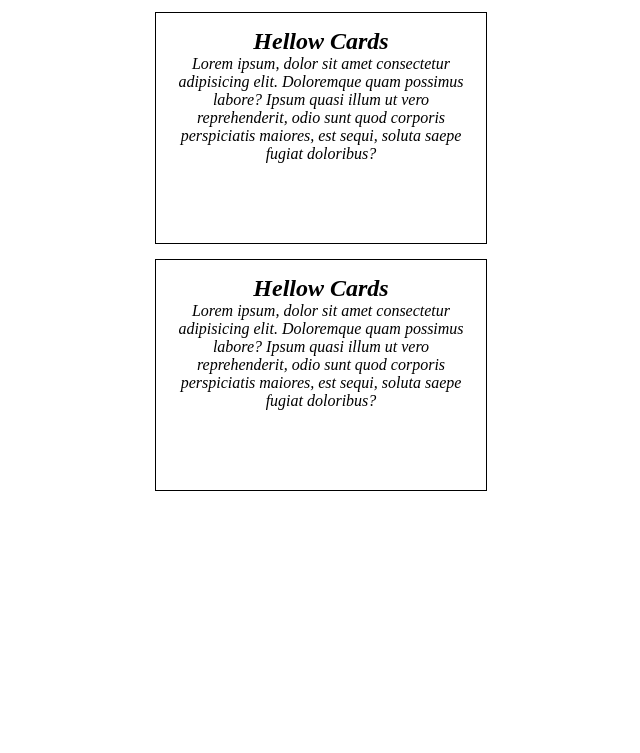
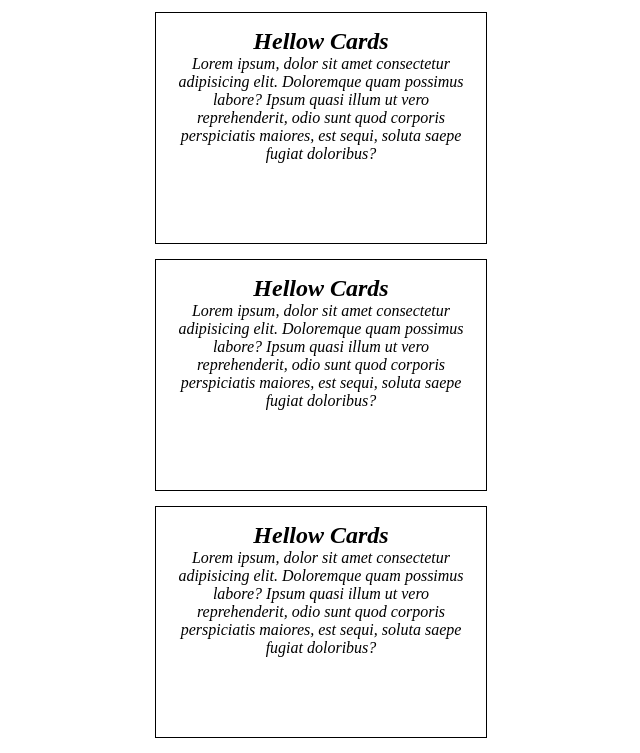
Before and after one commit to Aman-Farhan/hassan-project, a plain HTML site: page index.html in a window 1280 px wide. Shown: the part 497-1250 px from the top of the page, without its empty margins (345-985 px from the left). Before the commit the page ends 1003 px from the top, so only its background shows below. Drawn offline with Linux system fonts and the light colour scheme.

Commit message:
modify html

```diff
--- a/index.html
+++ b/index.html
@@ -64,6 +64,15 @@
         doloribus?
       </p>
     </div>
+    <div class="main">
+      <h2>Hellow Cards</h2>
+      <p>
+        Lorem ipsum, dolor sit amet consectetur adipisicing elit. Doloremque
+        quam possimus labore? Ipsum quasi illum ut vero reprehenderit, odio sunt
+        quod corporis perspiciatis maiores, est sequi, soluta saepe fugiat
+        doloribus?
+      </p>
+    </div>
     </div>
   </body>
 </html>
```
